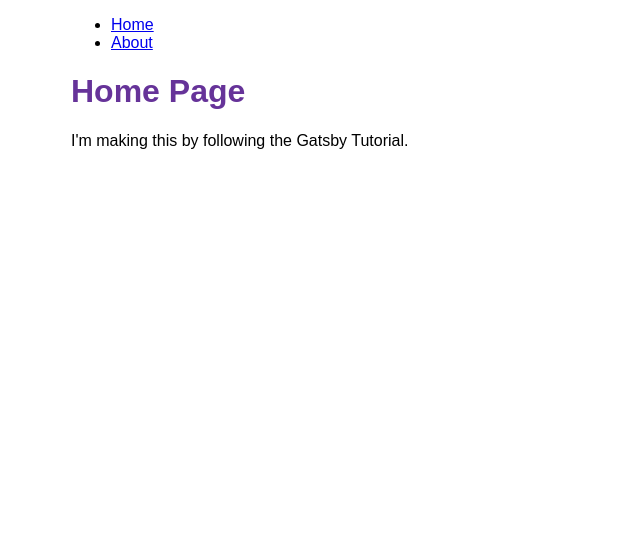
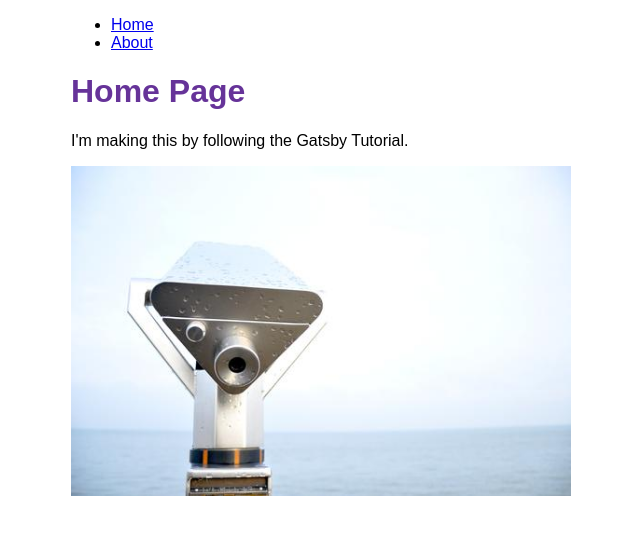
Before and after one commit to jcianciolo/AJK-woodworking, a Gatsby site: page / in a window 1280 px wide. Shown: the whole page, without its empty margins (319-959 px from the left). Built offline with nearby package versions, Linux system fonts and the light colour scheme; Gatsby itself is replaced by a stand-in of ours.

Commit message:
added StaticImage plugin

```diff
--- a/src/pages/index.js
+++ b/src/pages/index.js
@@ -1,11 +1,15 @@
 import * as React from 'react'
 import Layout from '../components/layout'
-
+import { StaticImage } from 'gatsby-plugin-image'
 
 const IndexPage = () => {
   return (
     <Layout pageTitle="Home Page">
       <p>I'm making this by following the Gatsby Tutorial.</p>
+      <StaticImage
+      alt="who knows?"
+      src="../images/randomImg.jpg"
+      />
     </Layout>
   )
 }
```
Also changed, not shown: src/images/randomImg.jpg (added), 1 other file.
